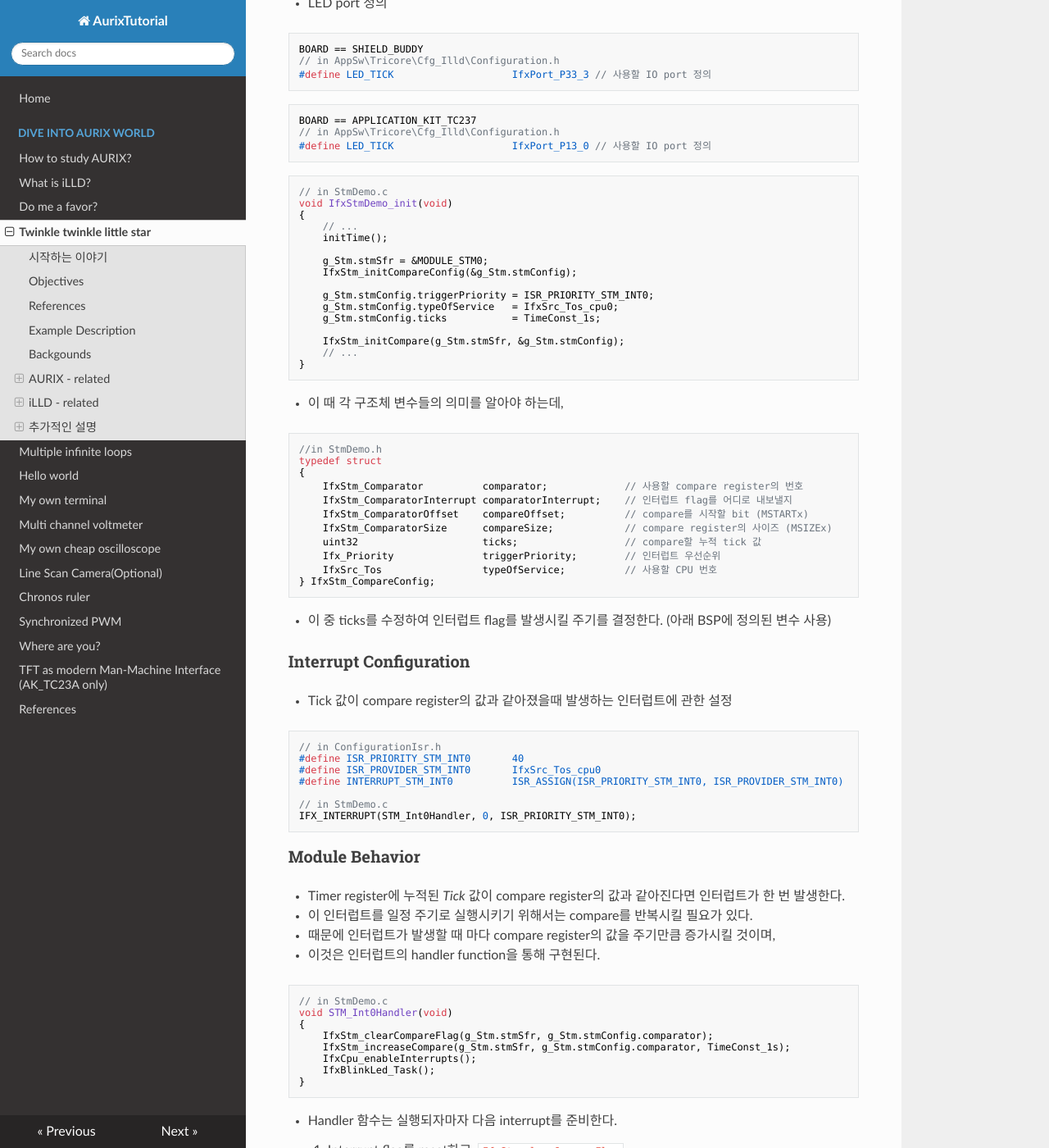
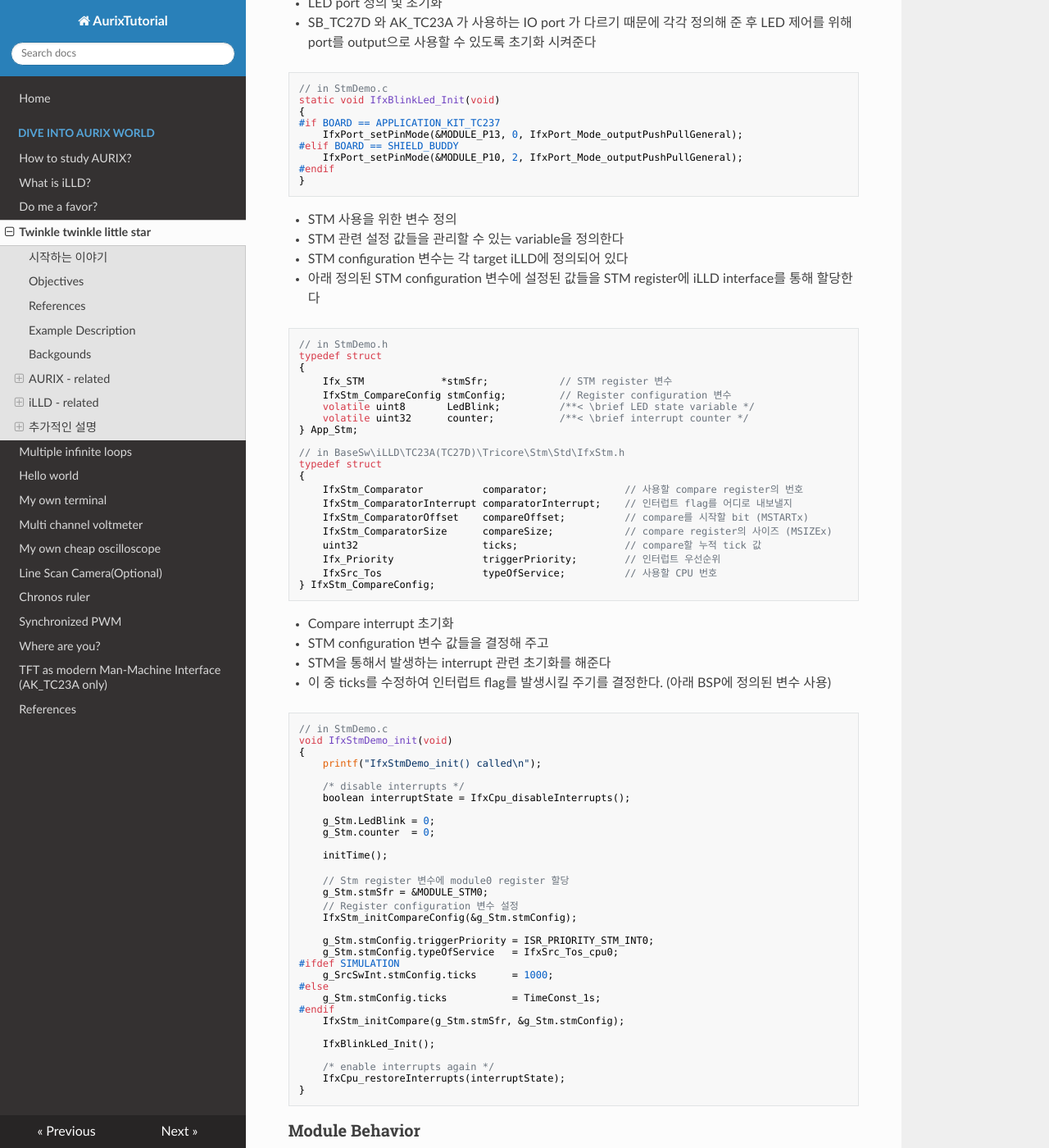
Before and after one commit to realsosy/AurixTutorial, an MkDocs documentation site: the page built from docs/TwinkleTwinkleLittleStar.md, in a window 1280 px wide and 1400 px high, scrolled down 3224 px. Shown: the whole window at 82% size. Built offline with MkDocs 1.6.1, drawn with Linux system fonts in a browser that asks for light colours; nearby versions of some CDN libraries; old or Windows-style settings are respelled for this version of MkDocs; some of the changed text lies outside the part shown.

Commit message:
STM 문서 수정

````diff
--- a/docs/TwinkleTwinkleLittleStar.md
+++ b/docs/TwinkleTwinkleLittleStar.md
@@ -66,6 +66,7 @@ AURIX - related
 * 64-bit timer of 32-bit microcontroller
     - TC237이 한 번의 명령어로 다룰 수 있는 데이터량은 32 bit 이며,
   	- 하나의 레지스터에는 최대 2^32의 *Tick* 을 누적시킬 수 있다.
+
     - STM은 복수의 32-bit 레지스터를 사용하여 *Tick* 의 누적허용량을 늘리면서,
     - 더욱 유연하게 동작할 수 있는 시스템 타이머이다.
     - *Tick* 은 일정한 주기(*f_stm*)에 따라 자동으로 값이 더해져 증가한다.(Free-running)
@@ -98,45 +99,40 @@ iLLD - related
 ### Module Configuration
 
 * 시스템 타이머에 누적되는 Tick을 이용하여 주기적으로 LED를 제어하고자 한다.
-- 이를 위해 제어하고자 하는 LED와 연결된 IO port를 사용할수 있도록 해주고,
-- Compare register를 이용해 특정 주기마다 인터럽트를 발생시킬 것이다.
+  - 이를 위해 제어하고자 하는 LED와 연결된 IO port를 사용할수 있도록 해주고,
+  * Compare register를 이용해 특정 주기마다 인터럽트를 발생시킬 것이다.
 
-* LED port 정의
-```c
-BOARD == SHIELD_BUDDY
-// in AppSw\Tricore\Cfg_Illd\Configuration.h
-#define LED_TICK					IfxPort_P33_3 // 사용할 IO port 정의
-```
+* LED port 정의 및 초기화
 
-```c
-BOARD == APPLICATION_KIT_TC237
-// in AppSw\Tricore\Cfg_Illd\Configuration.h
-#define LED_TICK					IfxPort_P13_0 // 사용할 IO port 정의
-```
-
-
+  * SB_TC27D 와 AK_TC23A 가 사용하는 IO port 가 다르기 때문에 각각 정의해 준 후 LED 제어를 위해 port를 output으로 사용할 수 있도록 초기화 시켜준다
 ```c
 // in StmDemo.c
-void IfxStmDemo_init(void)
+static void IfxBlinkLed_Init(void)
 {
-	// ...
-    initTime();
-
-    g_Stm.stmSfr = &MODULE_STM0;
-    IfxStm_initCompareConfig(&g_Stm.stmConfig);
-
-    g_Stm.stmConfig.triggerPriority = ISR_PRIORITY_STM_INT0;
-    g_Stm.stmConfig.typeOfService   = IfxSrc_Tos_cpu0;
-    g_Stm.stmConfig.ticks           = TimeConst_1s;
-
-    IfxStm_initCompare(g_Stm.stmSfr, &g_Stm.stmConfig);
-	// ...
+#if BOARD == APPLICATION_KIT_TC237
+    IfxPort_setPinMode(&MODULE_P13, 0, IfxPort_Mode_outputPushPullGeneral);
+#elif BOARD == SHIELD_BUDDY
+    IfxPort_setPinMode(&MODULE_P10, 2, IfxPort_Mode_outputPushPullGeneral);
+#endif
 }
 ```
 
-* 이 때 각 구조체 변수들의 의미를 알아야 하는데,
+* STM 사용을 위한 변수 정의
+  * STM 관련 설정 값들을 관리할 수 있는 variable을 정의한다
+  * STM configuration 변수는 각 target iLLD에 정의되어 있다
+  * 아래 정의된 STM configuration 변수에 설정된 값들을 STM register에  iLLD interface를 통해 할당한다
+
 ```c
-//in StmDemo.h
+// in StmDemo.h
+typedef struct
+{
+    Ifx_STM             *stmSfr;            // STM register 변수
+    IfxStm_CompareConfig stmConfig;         // Register configuration 변수
+    volatile uint8       LedBlink;          /**< \brief LED state variable */
+    volatile uint32      counter;           /**< \brief interrupt counter */
+} App_Stm;
+
+// in BaseSw\iLLD\TC23A(TC27D)\Tricore\Stm\Std\IfxStm.h
 typedef struct
 {
     IfxStm_Comparator          comparator;             // 사용할 compare register의 번호
@@ -149,80 +145,95 @@ typedef struct
 } IfxStm_CompareConfig;
 ```
 
-* 이 중 ticks를 수정하여 인터럽트 flag를 발생시킬 주기를 결정한다. (아래 BSP에 정의된 변수 사용)
+* Compare interrupt 초기화
+  * STM configuration 변수 값들을 결정해 주고
+  * STM을 통해서 발생하는 interrupt 관련 초기화를 해준다
+  * 이 중 ticks를 수정하여 인터럽트 flag를 발생시킬 주기를 결정한다. (아래 BSP에 정의된 변수 사용)
 
-### Interrupt Configuration
-* Tick 값이 compare register의 값과 같아졌을때 발생하는 인터럽트에 관한 설정
+
 ```c
-// in ConfigurationIsr.h
-#define ISR_PRIORITY_STM_INT0       40
-#define ISR_PROVIDER_STM_INT0       IfxSrc_Tos_cpu0
-#define INTERRUPT_STM_INT0          ISR_ASSIGN(ISR_PRIORITY_STM_INT0, ISR_PROVIDER_STM_INT0)
+// in StmDemo.c
+void IfxStmDemo_init(void)
+{
+    printf("IfxStmDemo_init() called\n");
 
-// in StmDemo.c
-IFX_INTERRUPT(STM_Int0Handler, 0, ISR_PRIORITY_STM_INT0);
+    /* disable interrupts */
+    boolean interruptState = IfxCpu_disableInterrupts();
+
+    g_Stm.LedBlink = 0;
+    g_Stm.counter  = 0;
+
+    initTime();
+
+    // Stm register 변수에 module0 register 할당
+    g_Stm.stmSfr = &MODULE_STM0;
+    // Register configuration 변수 설정
+    IfxStm_initCompareConfig(&g_Stm.stmConfig);
+
+    g_Stm.stmConfig.triggerPriority = ISR_PRIORITY_STM_INT0;
+    g_Stm.stmConfig.typeOfService   = IfxSrc_Tos_cpu0;
+#ifdef SIMULATION
+    g_SrcSwInt.stmConfig.ticks      = 1000;
+#else
+    g_Stm.stmConfig.ticks           = TimeConst_1s;
+#endif
+    IfxStm_initCompare(g_Stm.stmSfr, &g_Stm.stmConfig);
+
+    IfxBlinkLed_Init();
+
+    /* enable interrupts again */
+    IfxCpu_restoreInterrupts(interruptState);
+}
 ```
 
 
 ### Module Behavior
 
 * Timer register에 누적된 *Tick* 값이 compare register의 값과 같아진다면 인터럽트가 한 번 발생한다.
+* 인터럽트가 발생하면 정의된 인터럽트 handler function을 구동한다.
 
-- 이 인터럽트를 일정 주기로 실행시키기 위해서는 compare를 반복시킬 필요가 있다.
+```c
+// in StmDemo.c
+IFX_INTERRUPT(STM_Int0Handler, 0, ISR_PRIORITY_STM_INT0); // STM_Int0Handler 실행
+```
 
-* 때문에 인터럽트가 발생할 때 마다 compare register의 값을 주기만큼 증가시킬 것이며,
-
-- 이것은 인터럽트의 handler function을 통해 구현된다.
+* 인터럽트를 일정 주기로 실행시키기 위해서는 compare를 반복시기 위해서 인터럽트 발생시마다 compare register의 값을 주기만큼 증가
+  * Interrupt flag를 reset하고, `IfxStm_clearCompareFlag`
+  * Compare register의 값을 주기만큼 더해주며,  `IfxStm_increaseCompare`
+  * Interrupt를 다시 활성화한다. `IfxCpu_enableInterrupts`
+* 그 후 LED blink function 실행하고 `IfxBlinkLed_Task`,
+* 각각 다른주기마다 task를 실행 하는 [Static Cycle Scheduler](./MultipleInfiniteLoops.md)을 위해 `g_Stm.counter` 를 관리한다.
 
 
 ```c
 // in StmDemo.c
+
+// Interrupt handler function
 void STM_Int0Handler(void)
 {
     IfxStm_clearCompareFlag(g_Stm.stmSfr, g_Stm.stmConfig.comparator);
-    IfxStm_increaseCompare(g_Stm.stmSfr, g_Stm.stmConfig.comparator, TimeConst_1s);
+#ifdef SIMULATION
+	IfxStm_increaseCompare(g_Stm.stmSfr, g_Stm.stmConfig.comparator, 1000);
+#else
+	IfxStm_increaseCompare(g_Stm.stmSfr, g_Stm.stmConfig.comparator, TimeConst_1s);
+#endif
     IfxCpu_enableInterrupts();
     IfxBlinkLed_Task();
 }
-```
 
-* Handler 함수는 실행되자마자 다음 interrupt를 준비한다.
-	1. Interrupt flag를 reset하고, `IfxStm_clearCompareFlag`
-	2. Compare register의 값을 주기만큼 더해주며,  `IfxStm_increaseCompare`
-	3. Interrupt를 다시 활성화한다. `IfxCpu_enableInterrupts`
-
-- 이후 `IfxBlinkLed_Task`함수를 통해 LED를 제어한다.
-
-```c
-// in StmDemo.c
+// LED blink function
 static void IfxBlinkLed_Task(void)
 {
-    // ^=는 XOR의 개념, 실행할 때 마다 LED의 state를 바꾸고 counter를 올림
-
     g_Stm.LedBlink ^= 1;
 
+#if BOARD == APPLICATION_KIT_TC237
     setOutputPin(&MODULE_P13, 0, g_Stm.LedBlink);
-
+#elif BOARD == SHIELD_BUDDY
+    setOutputPin(&MODULE_P10, 2, g_Stm.LedBlink);
+#endif
     g_Stm.counter++;
 }
-
 ```
-
-
-* 이 때 누적시키는 `counter`값을 이용해 스케쥴러를 구성하면 병렬적인 시간처리가 가능해진다.
-
-```c
-// in StmDemo.c
-void IfxStmDemo_run(void)
-{
-    // 아직은 아무 기능도 하고 있지 않다.
-
-    while (g_Stm.counter < 10)
-    {}
-}
-```
-
-
 
 ### BSP (Board support package)
 
@@ -281,10 +292,9 @@ void initTime(void)
 ### [Exercise 2] 인터럽트 발생 주기를 1msec로
 
 * 인터럽트 발생 주기를 1msec 로 변경해 봅시다.
-* LED107은 5Hz로 점멸시킵니다.  LED108은 0.5Hz로 점멸시킵니다.
 * 프로그래밍 가이드
   * ISR(`STM_Int0Handler(void)`)에서 직접 LED를 점멸하는 대신  `g_Stm.counter`를 1씩 증가 시킵니다.
-  * `IfxStmDemo_run(void)` 함수에서 `g_Stm.counter` 값을 살펴보면서 100 이 될 때마다 LED107 Toggle 함수를 호출하고, 1000 이 될 때마다  LED108 Toggle 함수를 호출하도록 합니다.
+  * `IfxStmDemo_run(void)` 함수에서 `g_Stm.counter` 값을 살펴보면서 100 이 될 때마다 LED blink 함수를 호출합니다.
 * **[중요]**
   * 위와 같은 방식으로 프로그래밍 하는 것이 스케쥴러의 기본 아이디어 입니다.
   * 여기서 가장 기본이 되는 주기적 증가 카운터, 이 예에서는 `g_Stm.counter` 를 Tick 이라 부르며, 시계의 초침과 같은 역할을 합니다.
````
